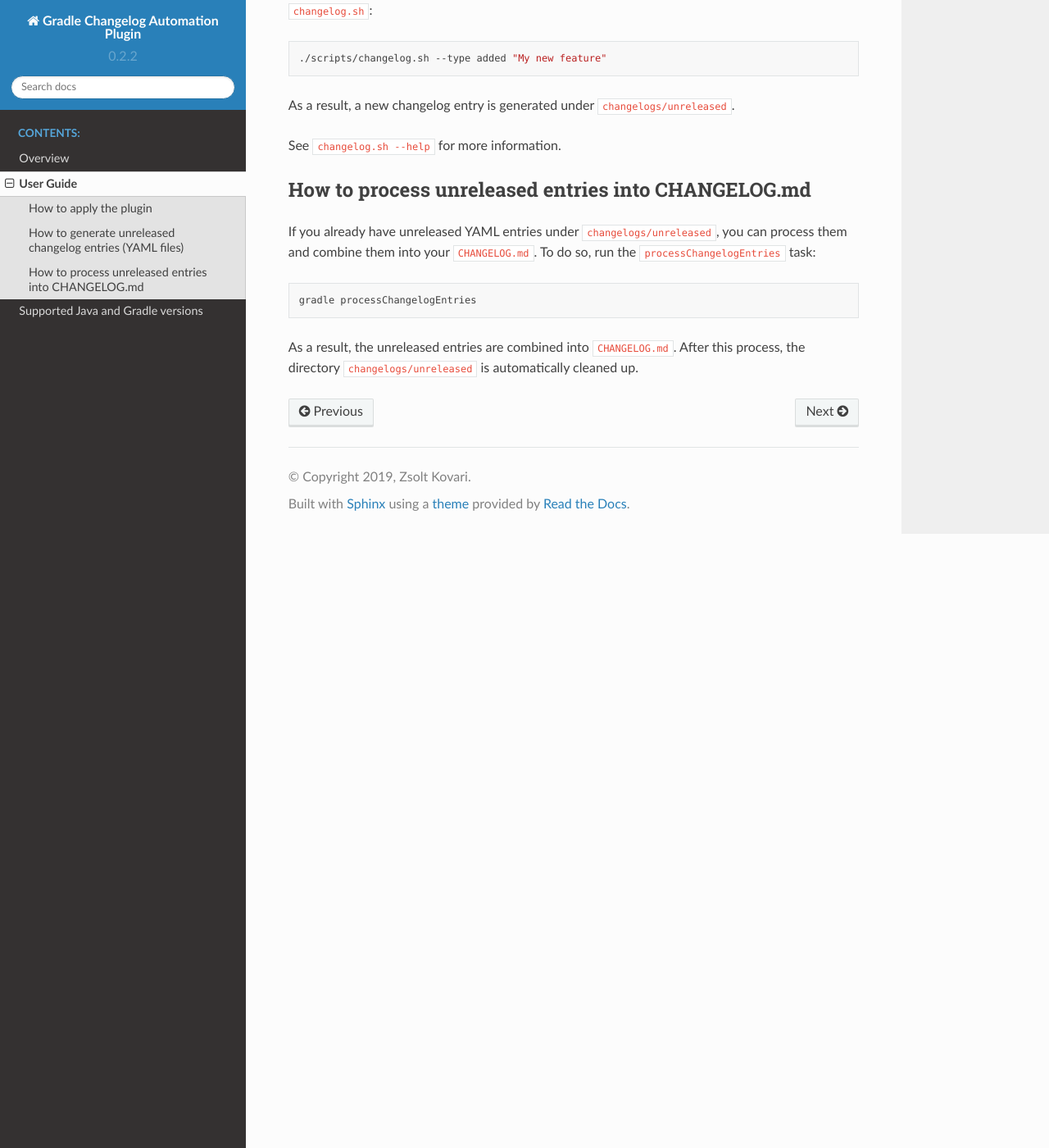
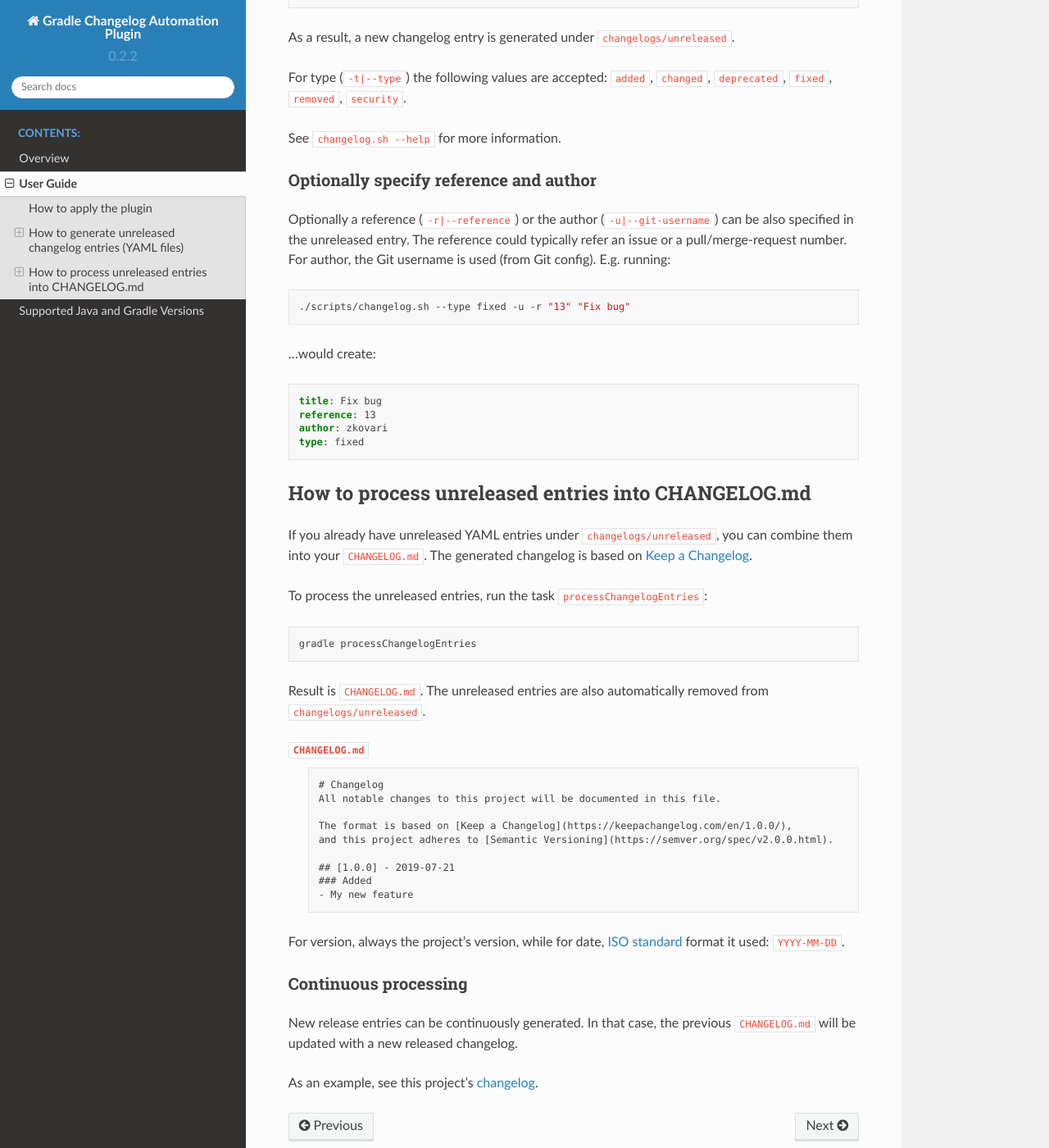
Before and after one commit to zkovari/gradle-changelog-automation-plugin, a Sphinx documentation site: the page built from docs/2-user-guide.rst, in a window 1280 px wide and 1400 px high, scrolled down 1129 px. Shown: the whole window at 82% size. Built offline with Sphinx 7.4.7 and the Read the Docs theme 2.0.0, drawn with Linux system fonts in a browser that asks for light colours; some of the changed text lies outside the part shown.

Commit message:
Add more doc

```diff
--- a/docs/1-overview.rst
+++ b/docs/1-overview.rst
@@ -3,7 +3,7 @@
 ========
 
 Problem to solve
------------------------------------
+----------------
 
 The *Gradle Changelog Automation Plugin* has one purpose: **to automate your CHANGELOG.md generation**.
 
@@ -39,7 +39,7 @@
 
 
 Followed conventions
----------------------
+--------------------
 
 The plugin generates a ``CHANGELOG.md`` file in the root of the project. The content of the generated changelog is based on `Keep a Changelog <https://keepachangelog.com/en/1.0.0/>`_.
 
--- a/docs/2-user-guide.rst
+++ b/docs/2-user-guide.rst
@@ -6,30 +6,20 @@
 How to apply the plugin
 -----------------------
 
-Using the plugins DSL:
-
 .. tabs::
 
    .. tab:: Groovy
+
+      Using the `plugins DSL: <https://docs.gradle.org/current/userguide/plugins.html#sec:plugins_block>`_
 
       .. code-block:: groovy
 
          plugins {
              id 'org.zkovari.changelog' version '0.2.2'
          }
-   .. tab:: Kotlin
 
-      .. code-block:: kotlin
 
-         plugins {
-             id("org.zkovari.changelog") version "0.2.2"
-         }
-
-Using legacy plugin application:
-
-.. tabs::
-
-   .. tab:: Groovy
+      Using legacy `plugin application <https://docs.gradle.org/current/userguide/plugins.html#sec:old_plugin_application>`_:
 
       .. code-block:: groovy
 
@@ -43,7 +33,18 @@
          }
 
          apply plugin: 'org.zkovari.changelog'
+
    .. tab:: Kotlin
+
+      Using the `plugins DSL: <https://docs.gradle.org/current/userguide/plugins.html#sec:plugins_block>`_
+
+      .. code-block:: kotlin
+
+         plugins {
+             id("org.zkovari.changelog") version "0.2.2"
+         }
+
+      Using legacy `plugin application <https://docs.gradle.org/current/userguide/plugins.html#sec:old_plugin_application>`_:
 
       .. code-block:: kotlin
 
@@ -59,10 +60,12 @@
          apply(plugin = "org.zkovari.changelog")
 
 
+
+
 How to generate unreleased changelog entries (YAML files)
 ---------------------------------------------------------
 
-The easiest way if you generate new unreleased changelog entries with the plugin's script. It is already on the classpath, you just have fetch it
+To create new unreleased changelog entries, the easiest way if you use the plugin's built-in generator script. It is already on the classpath, you just have fetch it
 with the ``fetchChangelogScript`` task:
 
 .. code-block:: bash
@@ -81,17 +84,63 @@
 
 As a result, a new changelog entry is generated under ``changelogs/unreleased``.
 
+For type (``-t|--type``) the following values are accepted: ``added``, ``changed``, ``deprecated``, ``fixed``, ``removed``, ``security``.
+
 See ``changelog.sh --help`` for more information.
+
+Optionally specify reference and author
+^^^^^^^^^^^^^^^^^^^^^^^^^^^^^^^^^^^^^^^
+
+Optionally a reference (``-r|--reference``) or the author (``-u|--git-username``) can be also specified in the unreleased entry.
+The reference could typically refer an issue or a pull/merge-request number. For author, the Git username is used (from Git config).
+E.g. running:
+
+.. code-block:: bash
+
+   ./scripts/changelog.sh --type fixed -u -r "13" "Fix bug"
+
+...would create:
+
+.. code-block:: yaml
+
+   title: Fix bug
+   reference: 13
+   author: zkovari
+   type: fixed
 
 How to process unreleased entries into CHANGELOG.md
 ---------------------------------------------------
 
-If you already have unreleased YAML entries under ``changelogs/unreleased``, you can process them and combine them into your ``CHANGELOG.md``. To do so, run the
-``processChangelogEntries`` task:
+If you already have unreleased YAML entries under ``changelogs/unreleased``, you can combine them into your ``CHANGELOG.md``.
+The generated changelog is based on `Keep a Changelog <https://keepachangelog.com/en/1.0.0/>`_.
+
+To process the unreleased entries, run the task ``processChangelogEntries``:
 
 .. code-block:: bash
 
    gradle processChangelogEntries
 
 
-As a result, the unreleased entries are combined into ``CHANGELOG.md``. After this process, the directory ``changelogs/unreleased`` is automatically cleaned up.
+Result is ``CHANGELOG.md``. The unreleased entries are also automatically removed from ``changelogs/unreleased``.
+
+``CHANGELOG.md``
+  .. code-block:: html
+
+    # Changelog
+    All notable changes to this project will be documented in this file.
+
+    The format is based on [Keep a Changelog](https://keepachangelog.com/en/1.0.0/),
+    and this project adheres to [Semantic Versioning](https://semver.org/spec/v2.0.0.html).
+
+    ## [1.0.0] - 2019-07-21
+    ### Added
+    - My new feature
+
+For version, always the project's version, while for date, `ISO standard <https://www.iso.org/iso-8601-date-and-time-format.html>`_ format it used: ``YYYY-MM-DD``.
+
+Continuous processing
+^^^^^^^^^^^^^^^^^^^^^
+
+New release entries can be continuously generated. In that case, the previous ``CHANGELOG.md`` will be updated with a new released changelog.
+
+As an example, see this project's `changelog <https://github.com/zkovari/gradle-changelog-automation-plugin/blob/feature/docs/CHANGELOG.md>`_.
--- a/docs/3-requirements.rst
+++ b/docs/3-requirements.rst
@@ -1,5 +1,5 @@
 ==================================
-Supported Java and Gradle versions
+Supported Java and Gradle Versions
 ==================================
 
 Java
```
Also changed, not shown: other parts of docs/1-overview.rst (+1 -1 lines), other parts of docs/2-user-guide.rst (+1 -1 lines), CHANGELOG.md (+1 -1 lines), README.md (+1 -1 lines), 1 other file.
